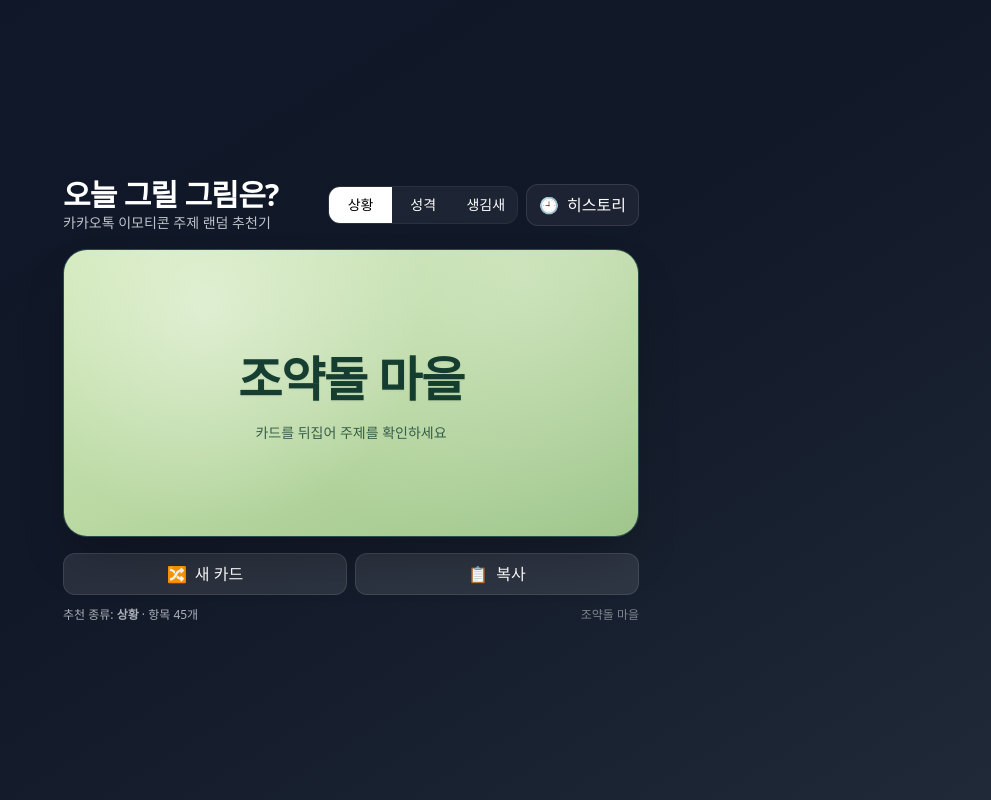
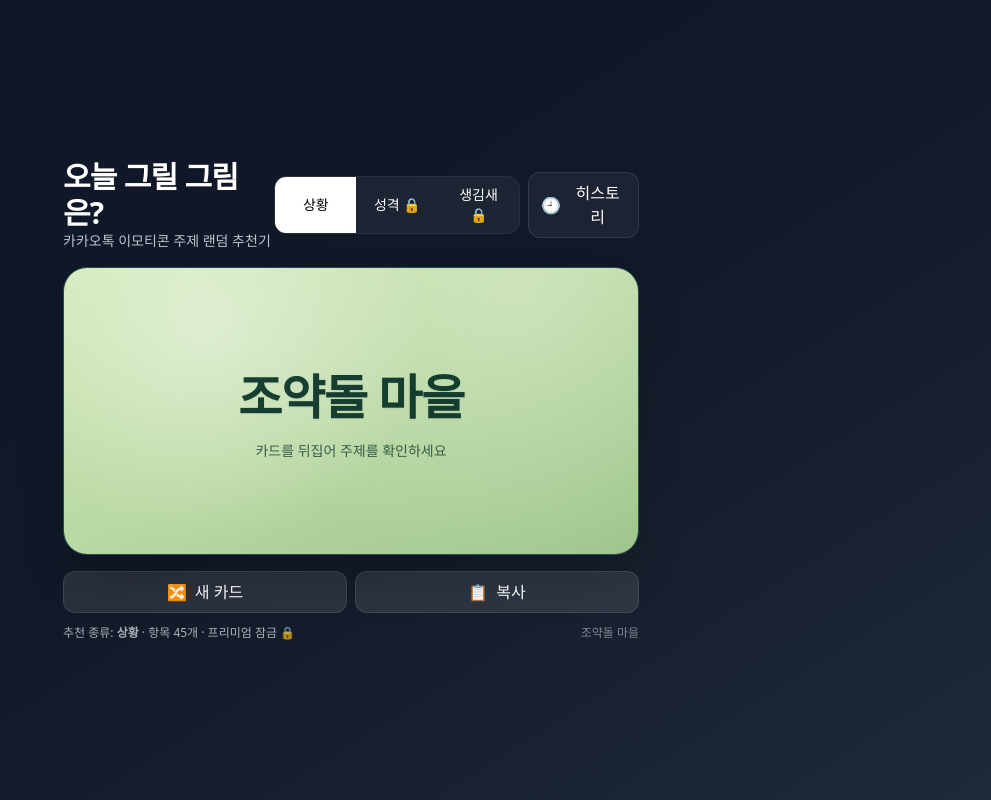
Before and after one commit to homateacher/smallstonepro, a plain HTML site: page index.html in a window 1280 px wide. Both pictures are taken after a click on the button "상황". Shown: the whole page, without its empty margins (289-1280 px from the left). Drawn offline with nearby package versions, Linux system fonts and the light colour scheme.

Commit message:
Update index.html

```diff
--- a/index.html
+++ b/index.html
@@ -4,10 +4,8 @@
   <meta charset="UTF-8" />
   <meta name="viewport" content="width=device-width, initial-scale=1" />
   <title>오늘 그릴 그림은? | 조약돌 마을</title>
-  <!-- Tailwind (CDN, 무빌드) -->
   <script src="https://cdn.tailwindcss.com"></script>
   <style>
-    /* 3D 카드 + 사파리 대응 */
     .scene { perspective: 1200px; -webkit-perspective: 1200px; }
     .card { transform-style: preserve-3d; -webkit-transform-style: preserve-3d;
             transition: transform .8s cubic-bezier(.2,.8,.2,1); will-change: transform; }
@@ -164,7 +162,7 @@
       {id:232,title:"무쌍꺼풀",examples:["매끈 윗선","심플 동공","아이라인 얇게","담백 눈매","시크"]},
       {id:233,title:"눈 밑 다크서클",examples:["아래 반원 음영","세로 주름","피곤 말풍선","하품","커피"]},
       {id:234,title:"주근깨가 있는",examples:["코·볼 점점점","오렌지 톤","햇살","웃을 때 강조","장난스러움"]},
-      {id:235,title:"점(뷰티마크)이 있는",examples:["입가 점","눈밑 점","코옆 점","강조 동그라미","포인트]"]},
+      {id:235,title:"점(뷰티마크)이 있는",examples:["입가 점","눈밑 점","코옆 점","강조 동그라미","포인트"]},
       {id:236,title:"치아가 고른",examples:["밝은 이빨","스마일 라인","화이트닝","😁 이모지","광택"]},
       {id:237,title:"앞니가 토끼 같은",examples:["두 앞니 강조","아래 작은 이","귀여운 미소","치아 하이라이트","토끼"]},
       {id:238,title:"입꼬리가 올라간",examples:["윙 스마일","광대 하이라이트","웃는 눈","볼 주름","기분 좋음"]},
@@ -194,7 +192,12 @@
       set(k,v){ try{ localStorage.setItem(k, JSON.stringify(v)); }catch{} }
     };
 
+    const PREMIUM_PASS = "Whdirehfakdmf";
+    let premiumUnlocked = storage.get("emojiIdea.premiumUnlocked", false);
+
     let mode = storage.get("emojiIdea.mode","situation"); // 'situation' | 'personality' | 'appearance'
+    if (!premiumUnlocked && (mode==='personality' || mode==='appearance')) mode = 'situation';
+
     let flipped=false, current=null;
     let history = storage.get("emojiIdea.historyV2", []); // {type,id,t}[]
     const $ = s => document.querySelector(s);
@@ -223,9 +226,9 @@
             </div>
             <div class="flex items-center gap-2">
               <div class="grid grid-cols-3 rounded-xl overflow-hidden border border-white/10">
-                <button data-mode="situation"   class="px-3 py-2 text-sm ${mode==='situation'  ?'bg-white text-black':'bg-white/5 hover:bg-white/10'}">상황</button>
-                <button data-mode="personality" class="px-3 py-2 text-sm ${mode==='personality'?'bg-white text-black':'bg-white/5 hover:bg-white/10'}">성격</button>
-                <button data-mode="appearance"  class="px-3 py-2 text-sm ${mode==='appearance' ?'bg-white text-black':'bg-white/5 hover:bg-white/10'}">생김새</button>
+                ${tabButton('situation','상황', false)}
+                ${tabButton('personality','성격', !premiumUnlocked)}
+                ${tabButton('appearance','생김새', !premiumUnlocked)}
               </div>
               <button id="btn-history" class="inline-flex items-center gap-2 rounded-xl border border-white/10 bg-white/5 px-3 py-2 hover:bg-white/10 transition">🕘 <span class="hidden sm:inline">히스토리</span></button>
             </div>
@@ -274,13 +277,22 @@
           </div>
 
           <div class="mt-3 text-xs text-gray-300/80 flex items-center justify-between">
-            <span>추천 종류: <b>${ds.name}</b> · 항목 ${ds.items.length}개</span>
+            <span>추천 종류: <b>${ds.name}</b> · 항목 ${ds.items.length}개${premiumUnlocked?'':' · 프리미엄 잠금 🔒'}</span>
             <span class="opacity-70">조약돌 마을</span>
           </div>
         </div>
+
+        ${passwordModalHTML()}
       `;
 
       bindEvents(); syncFlip();
+    }
+
+    function tabButton(key, label, locked){
+      const active = (mode===key);
+      const base = active ? 'bg-white text-black' : 'bg-white/5 text-white hover:bg-white/10';
+      const lock = locked ? ' 🔒' : '';
+      return `<button data-mode="${key}" class="px-3 py-2 text-sm ${base}">${label}${lock}</button>`;
     }
 
     function syncFlip(){
@@ -298,10 +310,15 @@
     }
 
     function bindEvents(){
-      // 모드 전환
+      // 탭 전환 (잠금 확인)
       document.querySelectorAll('[data-mode]').forEach(btn=>{
         btn.onclick = (e)=>{
-          mode = e.currentTarget.getAttribute('data-mode');
+          const target = e.currentTarget.getAttribute('data-mode');
+          if ((target==='personality' || target==='appearance') && !premiumUnlocked){
+            openPasswordModal();
+            return;
+          }
+          mode = target;
           storage.set("emojiIdea.mode", mode);
           flipped=false; // 탭 바꾸면 앞면부터
           render();
@@ -322,6 +339,27 @@
       };
 
       document.getElementById('btn-history').onclick = openHistory;
+
+      // 비밀번호 모달 이벤트
+      const pwOk = document.getElementById('pw-ok');
+      const pwCancel = document.getElementById('pw-cancel');
+      const pwInput = document.getElementById('pw-input');
+      if (pwOk && pwCancel && pwInput){
+        pwCancel.onclick = closePasswordModal;
+        pwOk.onclick = () => {
+          const val = pwInput.value.trim();
+          if (val === PREMIUM_PASS){
+            premiumUnlocked = true;
+            storage.set("emojiIdea.premiumUnlocked", true);
+            toast('프리미엄 해제 완료! 🎉');
+            closePasswordModal();
+            render();
+          } else {
+            toast('비밀번호가 틀렸어요 😢');
+            pwInput.focus();
+          }
+        };
+      }
     }
 
     /* ---------------- 히스토리 ---------------- */
@@ -362,10 +400,35 @@
       });
       wrap.querySelectorAll('[data-view]').forEach(btn=> btn.onclick = (e)=>{
         const raw=e.currentTarget.getAttribute('data-view'); if(!raw) return;
-        const [t,id]=raw.split(":"); mode=t; storage.set("emojiIdea.mode", mode);
+        const [t,id]=raw.split(":");
+        if ((t==='personality' || t==='appearance') && !premiumUnlocked){
+          openPasswordModal();
+          return;
+        }
+        mode=t; storage.set("emojiIdea.mode", mode);
         current=Number(id); flipped=true; render(); wrap.remove();
       });
     }
+
+    /* --------- 비밀번호 모달 --------- */
+    function passwordModalHTML(){
+      return `
+        <div id="pw-wrap" class="hidden fixed inset-0 z-50 items-center justify-center">
+          <div class="absolute inset-0 bg-black/60"></div>
+          <div class="relative w-[92vw] max-w-sm rounded-2xl border border-white/10 bg-slate-900/90 backdrop-blur p-4 text-white">
+            <h3 class="text-lg font-semibold mb-2">프리미엄 암호 입력</h3>
+            <p class="text-sm text-gray-300/80 mb-3">성격/생김새 탭은 프리미엄입니다. 암호를 입력해주세요.</p>
+            <input id="pw-input" type="password" class="w-full rounded-lg bg-white/10 border border-white/20 px-3 py-2 mb-3 outline-none focus:ring-2 focus:ring-amber-300/60" placeholder="암호 입력" />
+            <div class="flex items-center justify-end gap-2">
+              <button id="pw-cancel" class="rounded-lg border border-white/15 bg-white/5 px-3 py-2 text-sm hover:bg-white/10">취소</button>
+              <button id="pw-ok" class="rounded-lg bg-amber-400 text-black px-3 py-2 text-sm hover:bg-amber-300">해제</button>
+            </div>
+          </div>
+        </div>
+      `;
+    }
+    function openPasswordModal(){ const el=document.getElementById('pw-wrap'); if(el){ el.classList.remove('hidden'); document.getElementById('pw-input').focus(); } }
+    function closePasswordModal(){ const el=document.getElementById('pw-wrap'); if(el){ el.classList.add('hidden'); } }
 
     // 초기 렌더
     render();
```
